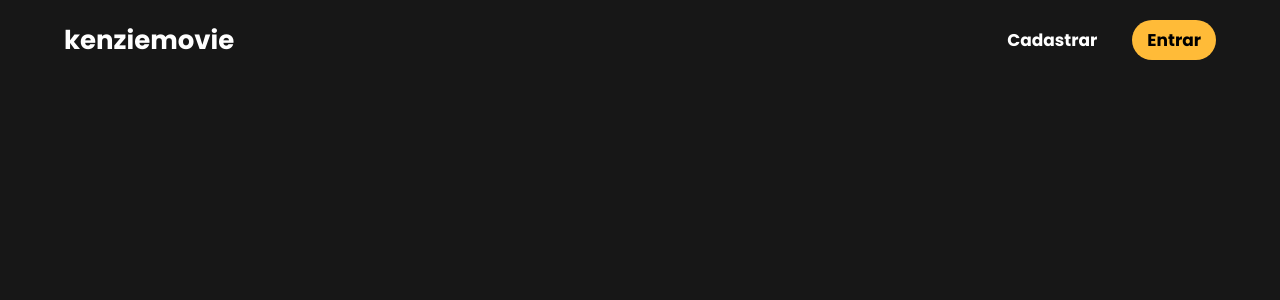
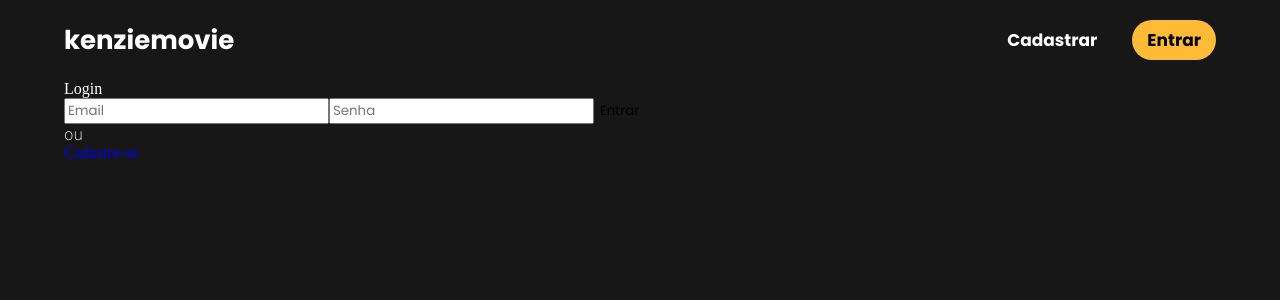
Before and after one commit to grupo-8-tsunode/kenzie-movie-MathGoOli-eltonferrs-jefersonbsantos-MayconFeh, a React (Vite) app: page /login in a window 1280 px wide. Shown: the top 300 px of the page. Built offline with nearby package versions, Linux system fonts and the light colour scheme; no server answers.

Commit message:
feat/login-page-Login Funcionando com API

```diff
--- a/src/pages/Login/index.tsx
+++ b/src/pages/Login/index.tsx
@@ -1,11 +1,39 @@
+import { Link } from "react-router-dom";
 import { Header } from "../../components/Header/Index";
-
+import { useContext } from "react";
+import { UserContext } from "../../providers/UserContext";
+import { useForm, SubmitHandler } from "react-hook-form";
+import { zodResolver } from "@hookform/resolvers/zod";
+import { TypeLoginFormValue, loginSchema } from "./loginSchema";
 
 export const Login = () => {
 
+  const{ userLoginSubmit  } = useContext(UserContext)
+
+  const {register,handleSubmit,reset, formState: {errors}} = useForm<TypeLoginFormValue>({resolver: zodResolver(loginSchema)})
+
+  const submit:SubmitHandler<TypeLoginFormValue> =(data) =>{
+    userLoginSubmit(data)
+    reset()
+  }
  return(
     <>
        <Header/>
+       <div>
+          <form onSubmit={handleSubmit(submit)} >
+            <h2>Login</h2>
+            <input type="email" placeholder="Email"
+            {...register("email")}/>
+            {errors.email? <p>{errors.email.message}</p>:null}
+            <input type="password" placeholder="Senha"
+            {...register("password")}/>
+            {errors.password? <p>{errors.password.message}</p>:null}
+            <button type="submit" >Entrar</button>
+          </form>
+          <p>ou</p>
+          <Link to={"/register"}>Cadastre-se</Link>
+        </div>
+        {/*footer */}
     </>
   )
 };
--- /dev/null
+++ b/src/pages/Login/loginSchema.ts
@@ -0,0 +1,8 @@
+import { z } from "zod";
+
+export const loginSchema= z.object({
+    email: z.string().nonempty("email é obrigatório.").email("Email fornecido é inválido"),
+    password: z.string().nonempty("informe senha")
+})
+
+export type TypeLoginFormValue = z.infer<typeof loginSchema>
--- a/src/pages/Register/index.tsx
+++ b/src/pages/Register/index.tsx
@@ -1,11 +1,9 @@
 import { useForm, SubmitHandler } from "react-hook-form";
-import { Link } from "react-router-dom";
 import { TypeResgisterFormValue, registerSchema } from "./registerSchema";
 import { zodResolver } from "@hookform/resolvers/zod";
 import { useContext } from "react";
 import { UserContext } from "../../providers/UserContext";
 import { RegisterStyled } from "./style";
-import Logo from "../../assets/kenziemovie.svg";
 import { Header } from "../../components/Header/Index";
 
 export const Register = () => {
--- a/src/providers/UserContext.tsx
+++ b/src/providers/UserContext.tsx
@@ -1,7 +1,7 @@
 import { createContext, useEffect, useState } from "react";
 
 import { api } from "../services/api";
-import { IUser, IChildren, ISubmit, IReview, IUserContext, IMovie } from "./@types";
+import { IUser, IChildren, ISubmit, IReview, IUserContext } from "./@types";
 import { TypeResgisterFormValue } from "../pages/Register/registerSchema";
 
 export const UserContext = createContext({} as IUserContext);
@@ -42,6 +42,7 @@ export const UserProvider = ({ children }: IChildren) => {
       const { data } = await api.post("/login", formData);
       localStorage.setItem("@KenzieMovie:Token", data.accessToken);
       localStorage.setItem("@KenzieMovie:UserID", data.user.id);
+      console.log(data)
 
       loadUser();
     } catch (error) {
```
